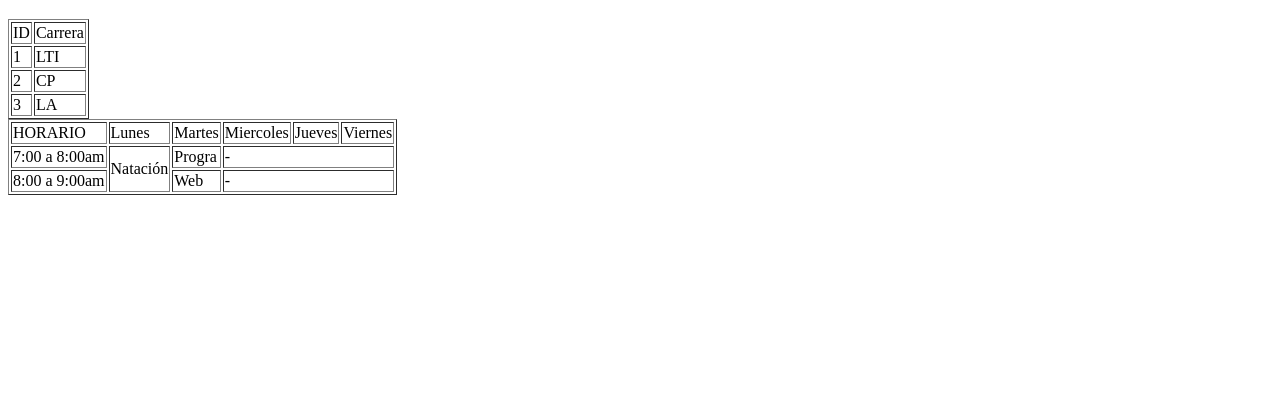
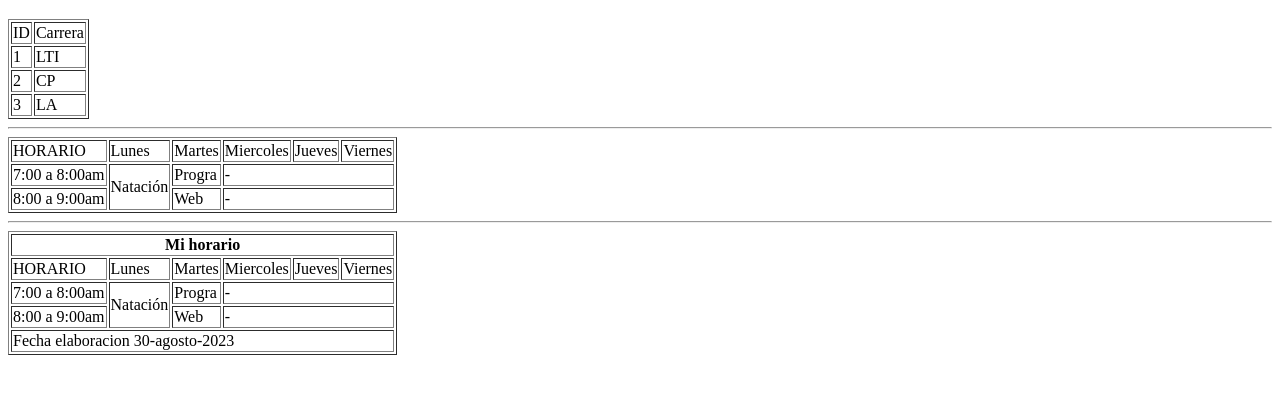
Before and after one commit to SaulGarza04/practica513008, a plain HTML site: page index.html in a window 1280 px wide. Shown: the part 61-454 px from the top of the page. Drawn offline with Linux system fonts and the light colour scheme.

Commit message:
Tablas tbody,tfoot,thead

```diff
--- a/index.html
+++ b/index.html
@@ -26,7 +26,8 @@
             <td>LA</td>
         </tr>
     </table>
-    <!-- Tabla ..... -->
+    <hr>
+    <!-- Tabla con celdas combinadas-->
     <table border="1">
         <tr>
             <td>HORARIO</td>
@@ -48,6 +49,40 @@
             <td colspan="3">-</td>
         </tr>
     </table>
-
+    <hr>
+    <!-- Tabla de etiquetas con  tbody etc.. -->
+    <table border="1">
+        <thead>
+            <tr>
+                <th colspan="6">Mi horario</th>
+            </tr>
+            <tr>
+                <td>HORARIO</td>
+                <td>Lunes</td>
+                <td>Martes</td>
+                <td>Miercoles</td>
+                <td>Jueves</td>
+                <td>Viernes</td>
+            </tr>
+        </thead>
+        <tbody>
+            <tr>
+                <td>7:00 a 8:00am</td>
+                <td rowspan="2">Natación</td>
+                <td>Progra</td>
+                <td colspan="3">-</td>
+            </tr>
+            <tr>
+                <td>8:00 a 9:00am</td>
+                <td>Web</td>
+                <td colspan="3">-</td>
+            </tr>
+        </tbody>
+        <tfoot>
+            <tr>
+                <td colspan="6">Fecha elaboracion 30-agosto-2023</td>
+            </tr>
+        </tfoot>
+    </table>
 </body>
 </html>
```
